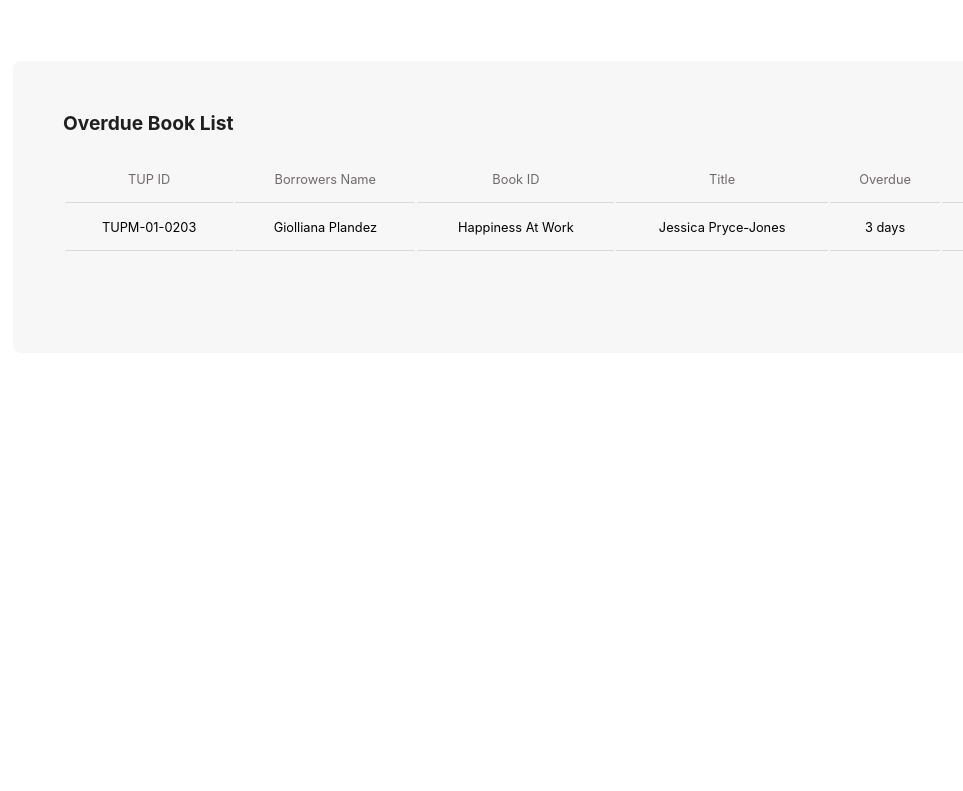
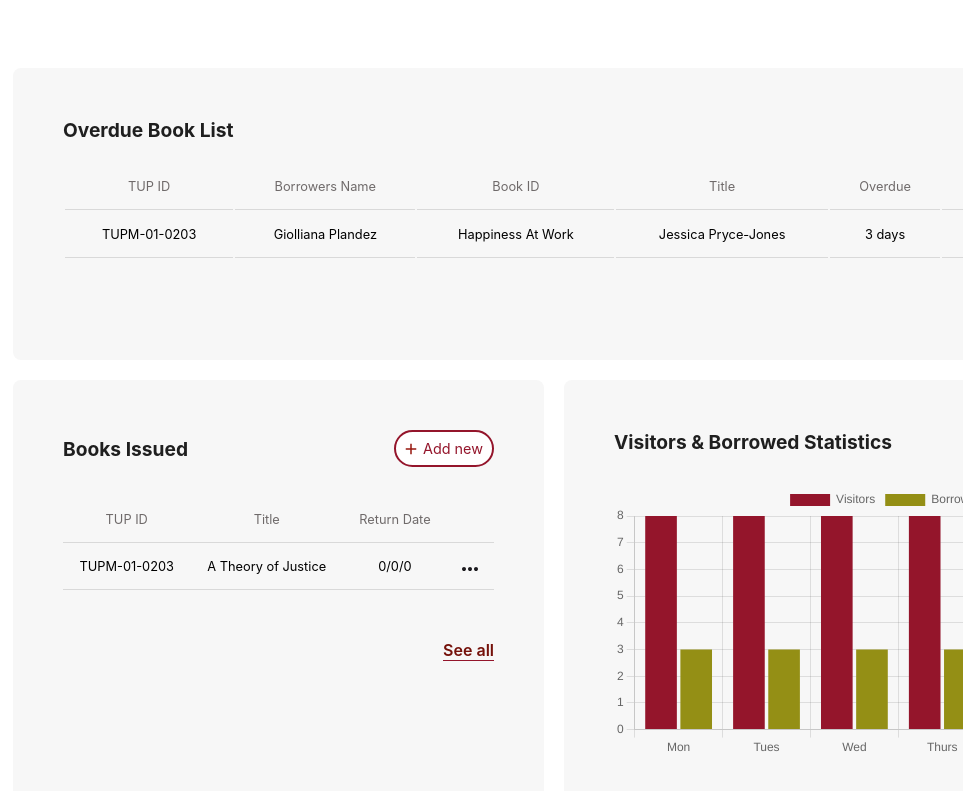
Before and after one commit to pauleenann/LRC-CLA, a React (Create React App) app in the folder frontend/: page /dashboard in a window 1280 px wide. Shown: the part 1399-2190 px from the top of the page, without its empty margins (317-1280 px from the left). Before the commit the page ends 1752 px from the top, so only its background shows below. Built offline with nearby package versions, Linux system fonts and the light colour scheme.

Commit message:
add chartjs

```diff
--- a/frontend/package.json
+++ b/frontend/package.json
@@ -7,7 +7,9 @@
     "@testing-library/react": "^13.4.0",
     "@testing-library/user-event": "^13.5.0",
     "axios": "^1.7.4",
+    "chart.js": "^4.4.3",
     "react": "^18.3.1",
+    "react-chartjs-2": "^5.2.0",
     "react-dom": "^18.3.1",
     "react-router-dom": "^6.26.1",
     "react-scripts": "5.0.1",
--- /dev/null
+++ b/frontend/src/Data.js
@@ -0,0 +1,38 @@
+export const UserData = [
+    {
+      id: 1,
+      day: "Mon",
+      visitors: 8,
+      borrowers: 3,
+    },
+    {
+      id: 2,
+      day: "Tues",
+      visitors: 8,
+      borrowers: 3,
+    },
+    {
+      id: 3,
+      day: "Wed",
+      visitors: 8,
+      borrowers: 3,
+    },
+    {
+      id: 4,
+      day: "Thurs",
+      visitors: 8,
+      borrowers: 3,
+    },
+    {
+      id: 5,
+      day: "Fri",
+      visitors: 8,
+      borrowers: 3,
+    },
+    {
+      id: 6,
+      day: "Sat",
+      visitors: 8,
+      borrowers: 3,
+    },
+  ];
--- a/frontend/src/components/Dashboard/Dashboard.css
+++ b/frontend/src/components/Dashboard/Dashboard.css
@@ -32,7 +32,7 @@
 }
 
 .dashboard-container{
-    padding: 0 70px;
+    padding: 10px 70px 50px;
     display: flex;
     flex-direction: column;
     gap: 20px;
@@ -144,7 +144,7 @@
     column-gap: 20px;
 }
 
-.borrowers-list,.books-list{
+.borrowers-list,.books-list,.books-issued{
     display: flex;
     flex-direction: column;
     gap: 20px;
@@ -158,20 +158,20 @@
     border-radius: 8px;
 }
 
-.borrowers-heading, .books-heading{
+.borrowers-heading, .books-heading, .book-issued-heading{
    display: flex;
    justify-content: space-between;
    align-items: center;
 
 }
 
-.list-heading, .popular-choices-text, .overdue-book-text{
+.list-heading, .popular-choices-text, .overdue-book-text,.stats-text{
     font-weight: 700;
     color: var(--black);
     font-size: 1.2rem;
 }
 
-.borrower-table, .book-table{
+.borrower-table, .book-table,.book-issued-table{
     text-align: center;
     width: 100%;
     border-collapse: collapse;
@@ -193,10 +193,10 @@ th{
     border: 2px solid  var(--tup-color);
     background-color: var(--white);
     padding: 8px;
-    width: 120px;
-    font-size: 1rem;
+    width: 100px;
+    font-size: 0.9rem;
     display: flex;
-    gap: 10px;
+    gap: 6px;
     align-items: center;
     justify-content: center;
     border-radius: 20px;
@@ -231,6 +231,10 @@ th{
     border-bottom: 1px solid var(--tup-color);
 }
 
+.see-all-button{
+    color: var(--button-hover);
+}
+
 .more-button{
     background-color: transparent;
     border: none;
@@ -257,7 +261,7 @@ th{
     border-radius: 15px;
 }
 
-.overdue-book-list{
+.overdue-book-list,.books-issued, .statistics{
     background-color: var(--light-gray);
     display: flex;
     flex-direction: column;
@@ -277,6 +281,14 @@ th{
     gap: 20px;
 }
 
+.overdue-delay{
+    color: var(--button);
+}
+
+.overdue-returned{
+    color: var(--green);
+}
+
 .table-pages{
     display: flex;
     justify-content: end;
@@ -284,7 +296,10 @@ th{
     gap: 15px;
     padding: 0 50px;
     font-size: 0.6rem;
+}
 
+.table-pages img{
+    cursor: pointer;
 }
 
 .page-number{
@@ -295,6 +310,14 @@ th{
     justify-content: center;
     align-items: center;
     border-radius: 50%;
+    cursor: pointer;
+    transition: all 0.2s linear;
+}
+
+.page-number:hover{
+    background-color: var(--button);
+    border: none;
+    color: var(--white);
 }
 
 .current-page{
@@ -312,3 +335,9 @@ th{
     width: 10px;
     height: 10px;
 }
+
+.books-issued-statistics{
+    display: grid;
+    grid-template-columns: 45% 55%;
+    column-gap: 20px;
+}
--- a/frontend/src/components/Dashboard/Dashboard.jsx
+++ b/frontend/src/components/Dashboard/Dashboard.jsx
@@ -8,8 +8,26 @@ import more from'../../assets/Management System/dashboard/more.svg'
 import left from'../../assets/Management System/dashboard/arrow-left-black.svg'
 import right from'../../assets/Management System/dashboard/arrow-right-black.svg'
 
+import {UserData} from '../../Data'
+import VisitorsBorrowersStatistics from '../VisitorsBorrowersStatistics/VisitorsBorrowersStatistics'
+
 
 const Dashboard = () => {
+  // sample data
+  const [user,setUser] = useState({
+    //creates a new array whereit only has a day
+    labels: UserData.map((data)=>data.day),
+    datasets:[{
+      label:"Visitors",
+      data:  UserData.map((data)=>data.visitors),
+      backgroundColor: '#94152B',
+    },{
+      label:"Borrowers",
+      data:  UserData.map((data)=>data.borrowers),
+      backgroundColor: '#948F15',
+    },]
+  })
+
   const [dateTime,setDateTime] = useState(new Date());
   const [dropdown, setDropdown]= useState(false)
 
@@ -161,28 +179,60 @@ const Dashboard = () => {
                     <td>Happiness At Work</td>
                     <td>Jessica Pryce-Jones</td>
                     <td>3 days</td>
-                    <td>Delay</td>
+                    <td className='overdue-delay'>Delay</td>
                     <td>₱ <span>60.00</span></td>
                   </tr>
                 </table>
           </div>
           {/* pagination */}
-            <div className='table-pages'>
+          <div className='table-pages'>
             <img src={left} alt="" />
             <div className='page-numbers'>
               <div className='page-number current-page'>3</div>
               <div className='page-number'>2</div>
               <div className='page-number'>1</div>
             </div>
+            <img src={right} alt="" />
+          </div>
+        </div>
 
-            <img src={right} alt="" />
-
+        {/* books issued and statistics */}
+        <div className="books-issued-statistics">
+          <div className="books-issued">
+            <div className='book-issued-heading'>
+              <p className='list-heading'>Books Issued</p>
+              <button className='list-add-button'>
+                <img src={add} alt="" className='add-icon'/>
+                Add new
+              </button>
+            </div>
+            <table className='book-issued-table'>
+              <tr>
+                <th>TUP ID</th>
+                <th>Title</th>
+                <th>Return Date</th>
+                <th></th>
+              </tr>
+              <tr>
+                <td>TUPM-01-0203</td>
+                <td>A Theory of Justice</td>
+                <td>0/0/0</td>
+                <td><button className='more-button'><img src={more} alt="" /></button></td>
+              </tr>
+            </table>
+            <div className='see-all-box'><button className='see-all-button'>See all</button></div>
           </div>
 
 
+          {/* visitors and borrowers stats */}
+          <div className="statistics">
+            <p className='stats-text'>Visitors & Borrowed Statistics</p>
+            <div>
+              <VisitorsBorrowersStatistics chartData={user}/>
+            </div>
 
+          </div>
         </div>
-
 
 
 
--- /dev/null
+++ b/frontend/src/components/VisitorsBorrowersStatistics/VisitorsBorrowersStatistics.jsx
@@ -0,0 +1,11 @@
+import React from 'react'
+import { Bar } from 'react-chartjs-2'
+import Chart from 'chart.js/auto';
+
+const VisitorsBorrowersStatistics = ({chartData}) => {
+    console.log(chartData)
+  return <Bar data={chartData} />
+
+}
+
+export default VisitorsBorrowersStatistics
```
Also changed, not shown: 1 other file (tests, documents, lock files or other folders).
